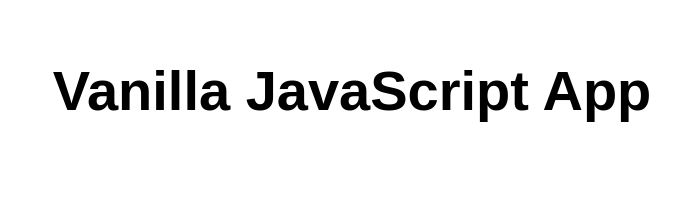
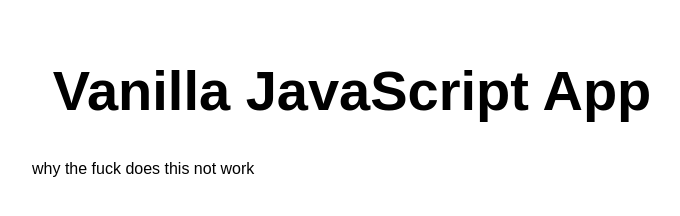
Before and after one commit to MikeaShields/my-first-static-web-app, a website: page src/index.html in a window 1280 px wide. Shown: the whole page, without its empty margins (288-968 px from the left). Drawn offline with Linux system fonts and the light colour scheme.

Commit message:
Update index.html

```diff
--- a/src/index.html
+++ b/src/index.html
@@ -11,6 +11,8 @@
 <body>
   <main>
     <h1>Vanilla JavaScript App</h1>
+
+    why the fuck does this not work
   </main>
 </body>
 
```
